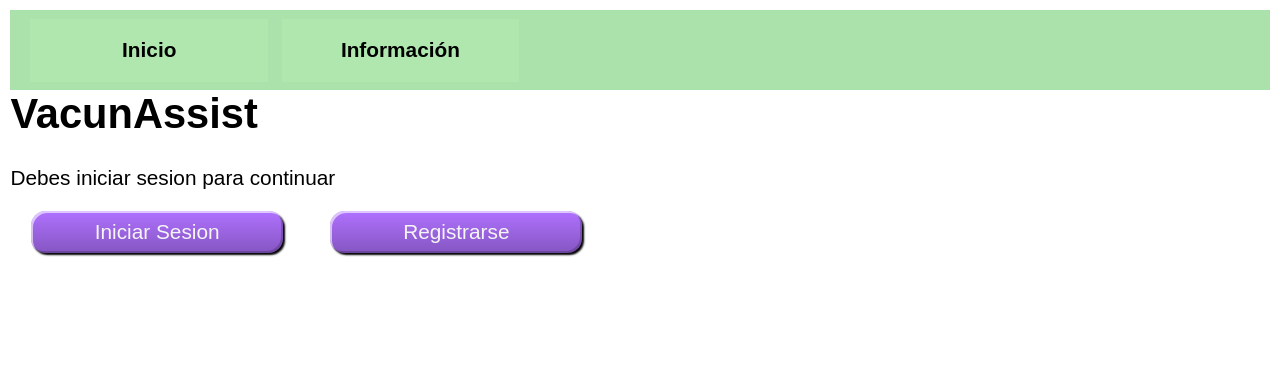
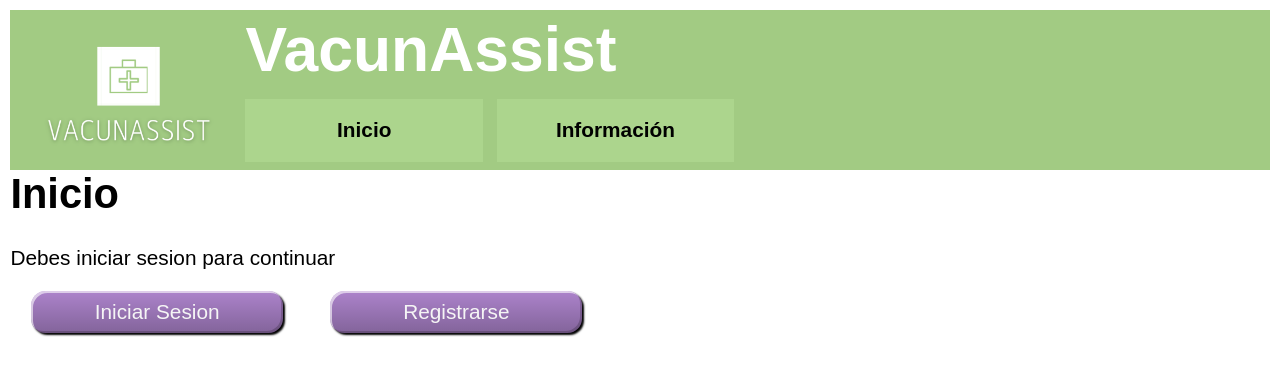
Before and after one commit to fedeMorlan/IS2_2022, a Django app: page / in a window 1280 px wide. Shown: the top 376 px of the page. Run offline with Django 4.2, Linux system fonts and the light colour scheme.

Commit message:
estilizacion correcta

```diff
--- a/static/css/styles.css
+++ b/static/css/styles.css
@@ -45,6 +46,7 @@ header a {
     font-weight: bold;
     display: inline-block;
     width: 19.5%;
+    min-width: max-content;
     margin-right: 0.625%;
     text-align: center;
     line-height: 3;
@@ -64,11 +66,26 @@ header a:hover {
 }
 
 header a:active {
-    background: rgb(175, 113, 255);
+    background: rgb(142, 101, 173);
     color: white;
     -webkit-transition: none;
     -moz-transition: none;
     transition: none;
+}
+
+.logo img {
+    width: 200px;
+    float: left;
+    margin-right: 15px;
+    margin-bottom: 15px;
+    padding-top: 15px;
+}
+
+.logo p{
+    margin: 0;
+    font-size: 3em;
+    font-weight: bold;
+
 }
 
 body {
@@ -78,7 +95,7 @@ body {
 }
 
 header, footer {
-    background-color: rgb(171, 226, 171);
+    background-color: rgb(162 203 131);;
     color: white;
     line-height: 80px;
     padding: 0 20px;
--- a/templates/about.html
+++ b/templates/about.html
@@ -2,5 +2,5 @@
 {% extends "base.html" %}
 
 {% block content %}
-<h1>About page</h1>
+<h1>Información</h1>
 {% endblock content %}
--- a/templates/base.html
+++ b/templates/base.html
@@ -7,11 +7,17 @@
     <title>{% block title %}Acerca de{% endblock %}</title>
     </head>
     <header>
-        <a href="{% url 'home' %}">Inicio</a>
-        <a href="{% url 'about' %}">Información</a>
-        {% if user.is_authenticated %}
-        <a href="{% url 'userinfo' %}">Mis Datos</a>
-        {% endif %}
+        <div class="logo">
+            <img src="{% static 'img/Vacunassist.png'%}">
+            <p>VacunAssist</p>
+        </div>
+        <nav>
+            <a href="{% url 'home' %}">Inicio</a>
+            <a href="{% url 'about' %}">Información</a>
+            {% if user.is_authenticated %}
+            <a href="{% url 'userinfo' %}">Mis Datos</a>
+            {% endif %}
+        </nav>
     </header>
     <body>
         <main>
--- a/templates/home.html
+++ b/templates/home.html
@@ -4,16 +4,16 @@
 {% block title %}Inicio{% endblock %}
 
 {% block content %}
-<h1>VacunAssist</h1>
+<h1>Inicio</h1>
 
 {% if user.is_authenticated %}
   Bienvenido {{ user.username }}!
-  <p><a href="{% url 'logout' %}">Cerrar Sesion</a></p>
+  <p><a class="linkBoton" href="{% url 'logout' %}">Cerrar Sesion</a></p>
 {% else %}
   <p>Debes iniciar sesion para continuar</p>
   <ul>
-    <li><a href="{% url 'login' %}">Iniciar Sesion</a></li>
-    <li><a href="{% url 'signup' %}">Registrarse</a></li>
+    <li><a class="linkBoton" href="{% url 'login' %}">Iniciar Sesion</a></li>
+    <li><a class="linkBoton" href="{% url 'signup' %}">Registrarse</a></li>
   </ul>
 {% endif %}
 {% endblock content %}
--- a/templates/userinfo.html
+++ b/templates/userinfo.html
@@ -3,6 +3,8 @@
 {% block title %}Mi informacion{% endblock %}
 
 {% block content %}
+<h1>Mis Datos</h1>
+<p>
     <ul class="userinfo">
         <li>Usuario: {{user.username}}</li>
         <li>Dni: {{user.dni}}</li>
@@ -10,4 +12,5 @@
         <li>Apellido: {{user.last_name}}</li>
         <li>Email: {{user.email}}</li>
     </ul>
+</p>
 {% endblock content %}
```
Also changed, not shown: other parts of static/css/styles.css (+11 -10 lines), db.sqlite3, static/img/Logo_VacunAssist_1.png (added), static/img/PySoft_logo.png (added), static/img/Vacunassist.png (added). Lines whose indentation alone changed are shown as unchanged.
